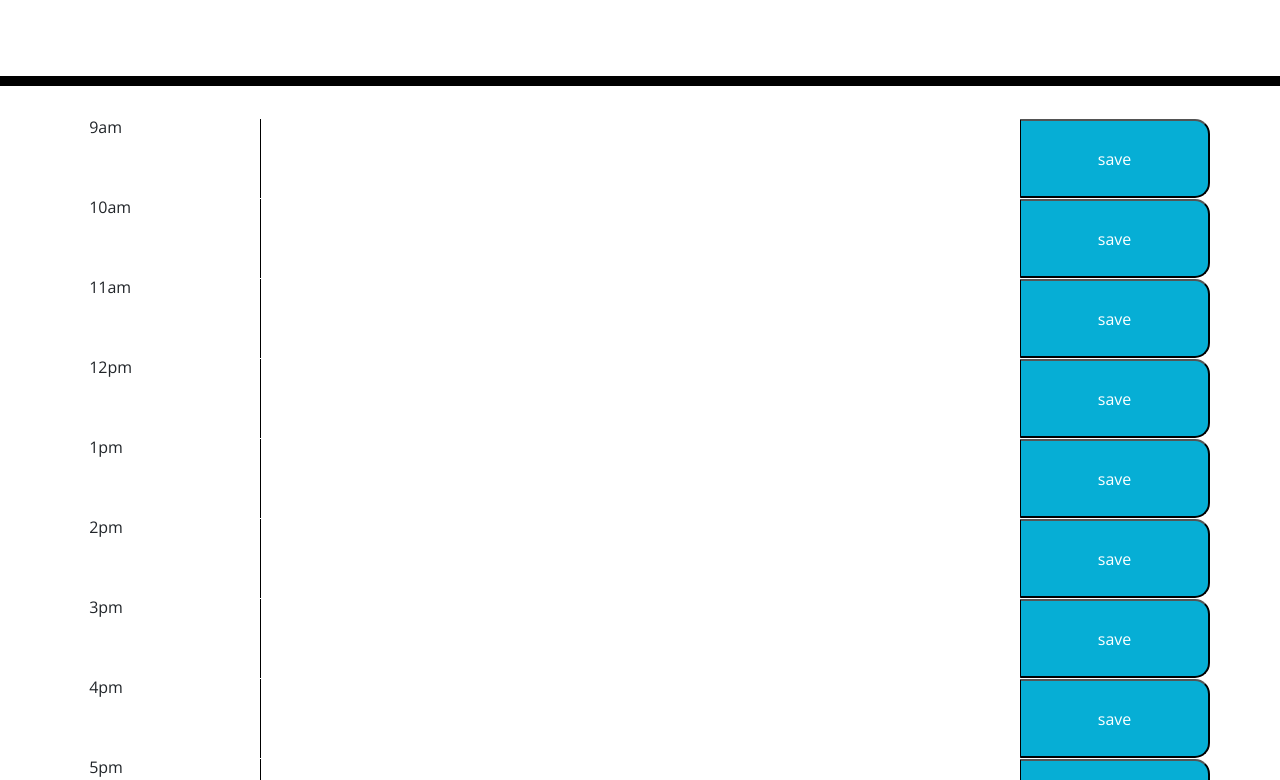
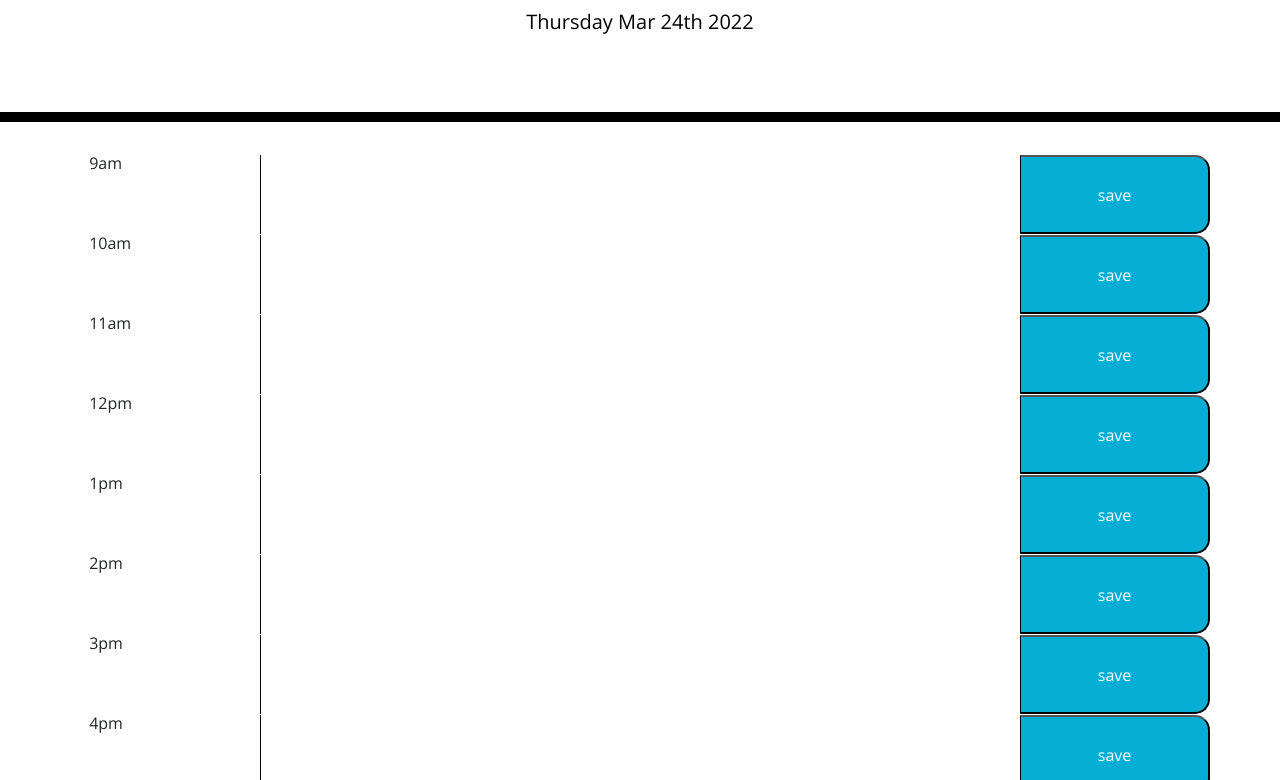
Before and after one commit to nicolmmm/daily-planner, a plain HTML site: page index.html in a window 1280 px wide. Shown: the part 182-962 px from the top of the page. Drawn offline with nearby package versions, Linux system fonts and the light colour scheme; the site is published under a folder, as on GitHub Pages, so addresses that start at the root find nothing.

Commit message:
modified script link in html second attempt

```diff
--- a/index.html
+++ b/index.html
@@ -84,6 +84,6 @@
 
     <script src="https://cdnjs.cloudflare.com/ajax/libs/jquery/3.2.1/jquery.min.js"></script>
     <script src="https://cdnjs.cloudflare.com/ajax/libs/moment.js/2.24.0/moment.min.js"></script>
-    <script src="/daily-planner/index.js"></script>
+    <script src="./index.js"></script>
   </body>
 </html>
```
